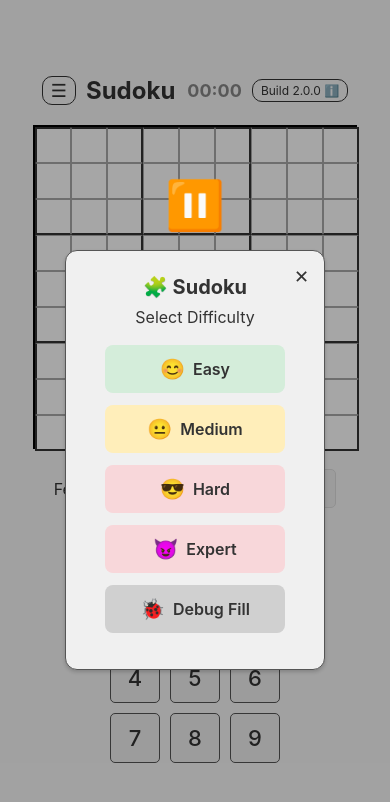
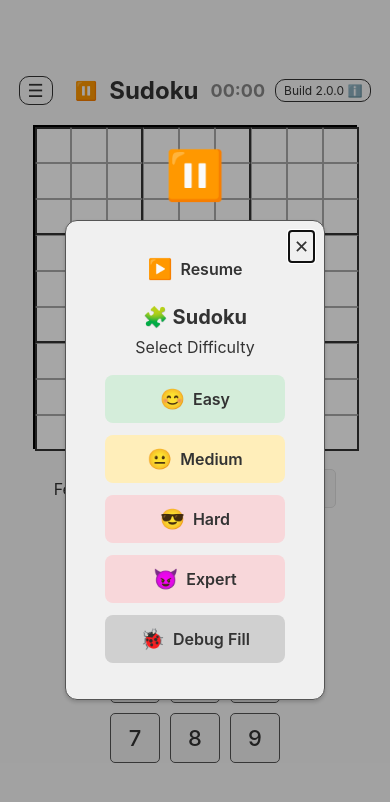
Before and after one commit to mjohnson139/expo-sudoku, a React Native app in the folder SudokuApp/: screen / in a window 390 px wide. Shown: the top 802 px of the page. Built offline with nearby package versions, Linux system fonts and the light colour scheme.

Commit message:
feat: Add resume and pause buttons to GameScreen

```diff
--- a/SudokuApp/screens/GameScreen.js
+++ b/SudokuApp/screens/GameScreen.js
@@ -542,6 +542,11 @@ const GameScreen = () => {
             <TouchableOpacity style={styles.menuCloseButton} onPress={() => setShowMenu(false)}>
               <Text style={styles.menuCloseText}>✕</Text>
             </TouchableOpacity>
+            {/* Resume Button */}
+            <TouchableOpacity style={styles.menuButton} onPress={() => setShowMenu(false)}>
+              <Text style={styles.menuButtonEmoji}>▶️</Text>
+              <Text style={styles.menuButtonText}>Resume</Text>
+            </TouchableOpacity>
             <Text style={[styles.menuTitle, { color: theme.colors.title }]}>🧩 Sudoku</Text>
             <Text style={[styles.menuSubtitle, { color: theme.colors.title }]}>Select Difficulty</Text>
             <TouchableOpacity style={[styles.menuButton, styles.menuButtonEasy]} onPress={() => startNewGame('easy')}>
@@ -577,6 +582,14 @@ const GameScreen = () => {
             onPress={() => setShowMenu(true)}
           >
             <Text style={{ color: theme.colors.title, fontSize: 18 }}>☰</Text>
+          </TouchableOpacity>
+          {/* Pause Button */}
+          <TouchableOpacity
+            style={styles.pauseButton}
+            onPress={() => setShowMenu(true)}
+            accessibilityLabel="Pause Game"
+          >
+            <Text style={{ color: theme.colors.title, fontSize: 18 }}>⏸️</Text>
           </TouchableOpacity>
           <View style={{ flex: 1, alignItems: 'center', flexDirection: 'row', justifyContent: 'center' }}>
             <Text style={[styles.title, { color: theme.colors.title }]}>Sudoku</Text>
@@ -866,6 +879,11 @@ const styles = StyleSheet.create({
     fontWeight: 'bold',
     color: '#888',
   },
+  pauseButton: {
+    marginLeft: 8,
+    marginRight: 8,
+    padding: 4,
+  },
 });
 
 export default GameScreen;
```
